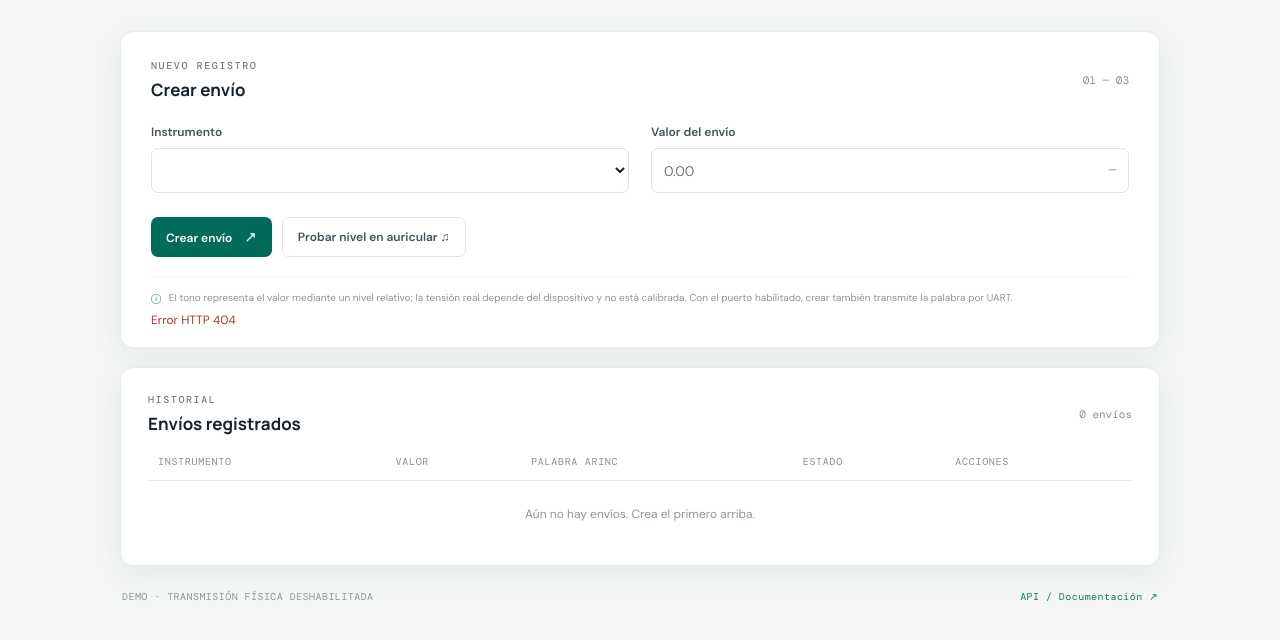
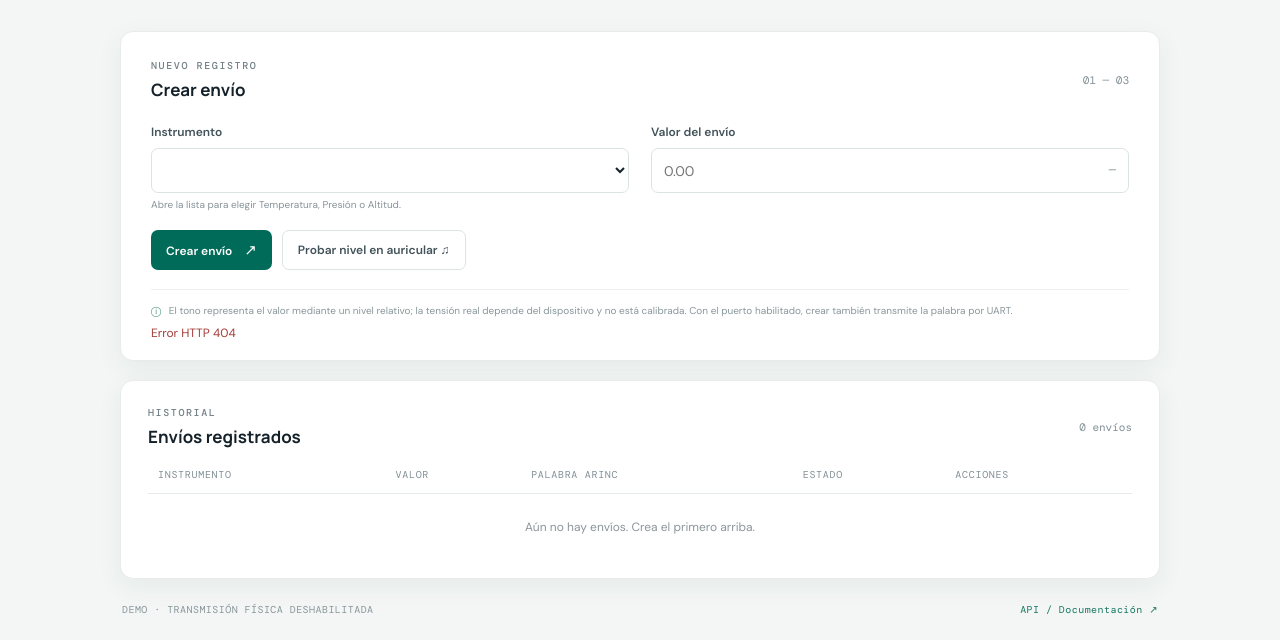
Before and after one commit to felixandrada1999-alt/Arinc429completo, a plain HTML site: page app/static/index.html in a window 1280 px wide. Shown: the part 234-874 px from the top of the page. Drawn offline with nearby package versions, Linux system fonts and the light colour scheme; no server answers.

Commit message:
Aclarar selector de instrumento

```diff
--- a/app/static/index.html
+++ b/app/static/index.html
@@ -23,7 +23,7 @@
     <section class="card composer">
       <div class="section-heading"><div><p class="eyebrow">NUEVO REGISTRO</p><h3>Crear envío</h3></div><span class="step">01 — 03</span></div>
       <form id="shipment-form">
-        <label>Instrumento<select id="instrument" required></select></label>
+        <label>Instrumento<select id="instrument" required aria-label="Seleccionar instrumento"></select><small>Abre la lista para elegir Temperatura, Presión o Altitud.</small></label>
         <label>Valor del envío<div class="value-input"><input id="value" type="number" step="any" required placeholder="0.00"><span id="unit">—</span></div><small id="range-hint"></small></label>
         <div class="form-actions"><button class="button primary" type="submit">Crear envío <span aria-hidden="true">↗</span></button><button class="button secondary" type="button" id="preview-audio">Probar nivel en auricular <span aria-hidden="true">♫</span></button></div>
       </form>
```
